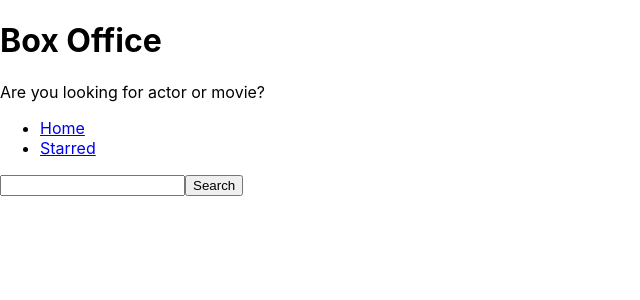
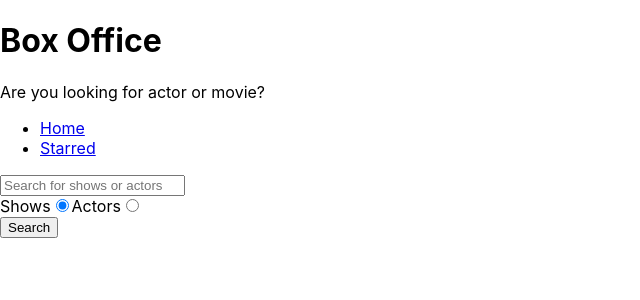
Before and after one commit to gouravs2001/box-office, a React (Create React App) app: page / in a window 1280 px wide. Shown: the top 300 px of the page, without its empty margins (0-640 px from the left). Built offline with nearby package versions, Linux system fonts and the light colour scheme.

Commit message:
added actors and shows radio buttons

```diff
--- a/src/pages/Home.js
+++ b/src/pages/Home.js
@@ -4,10 +4,11 @@
 
 const Home = () => {
   const [input, setInput] = useState('');
-
   const [results, setResults] = useState(null);
+  const [searchOptions, setSearchOptions] = useState('shows');
+  const isShowSelected = searchOptions === 'shows';
   const onSearch = () => {
-    apiGet(`/search/shows?q=${input}`).then(result => {
+    apiGet(`/search/${searchOptions}?q=${input}`).then(result => {
       return setResults(result);
     });
   };
@@ -27,16 +28,19 @@
       return <div>No results found</div>;
     }
     if (results && results.length > 0) {
-      return (
-        <div>
-          {results.map(item => (
-            <div key={item.show.id}>{item.show.name}</div>
-          ))}
-        </div>
-      );
+      return results[0].show
+        ? results.map(item => <div key={item.show.id}>{item.show.name}</div>)
+        : results.map(item => (
+            // eslint-disable-next-line react/jsx-indent
+            <div key={item.person.id}>{item.person.name}</div>
+          ));
     }
 
     return null;
+  };
+
+  const onRadioChange = ev => {
+    setSearchOptions(ev.target.value);
   };
   return (
     <MainPageLayout>
@@ -45,10 +49,36 @@
         onChange={onInputChange}
         onKeyDown={onKeyDown}
         value={input}
+        placeholder="Search for shows or actors"
       />
+
+      <div>
+        <label htmlFor="show-search">
+          Shows
+          <input
+            type="radio"
+            id="show-search"
+            value="shows"
+            checked={isShowSelected}
+            onChange={onRadioChange}
+          />
+        </label>
+        <label htmlFor="actor-search">
+          Actors
+          <input
+            type="radio"
+            id="actor-search"
+            value="people"
+            checked={!isShowSelected}
+            onChange={onRadioChange}
+          />
+        </label>
+      </div>
+
       <button type="button" onClick={onSearch}>
         Search
       </button>
+
       {renderResults()}
     </MainPageLayout>
   );
```
